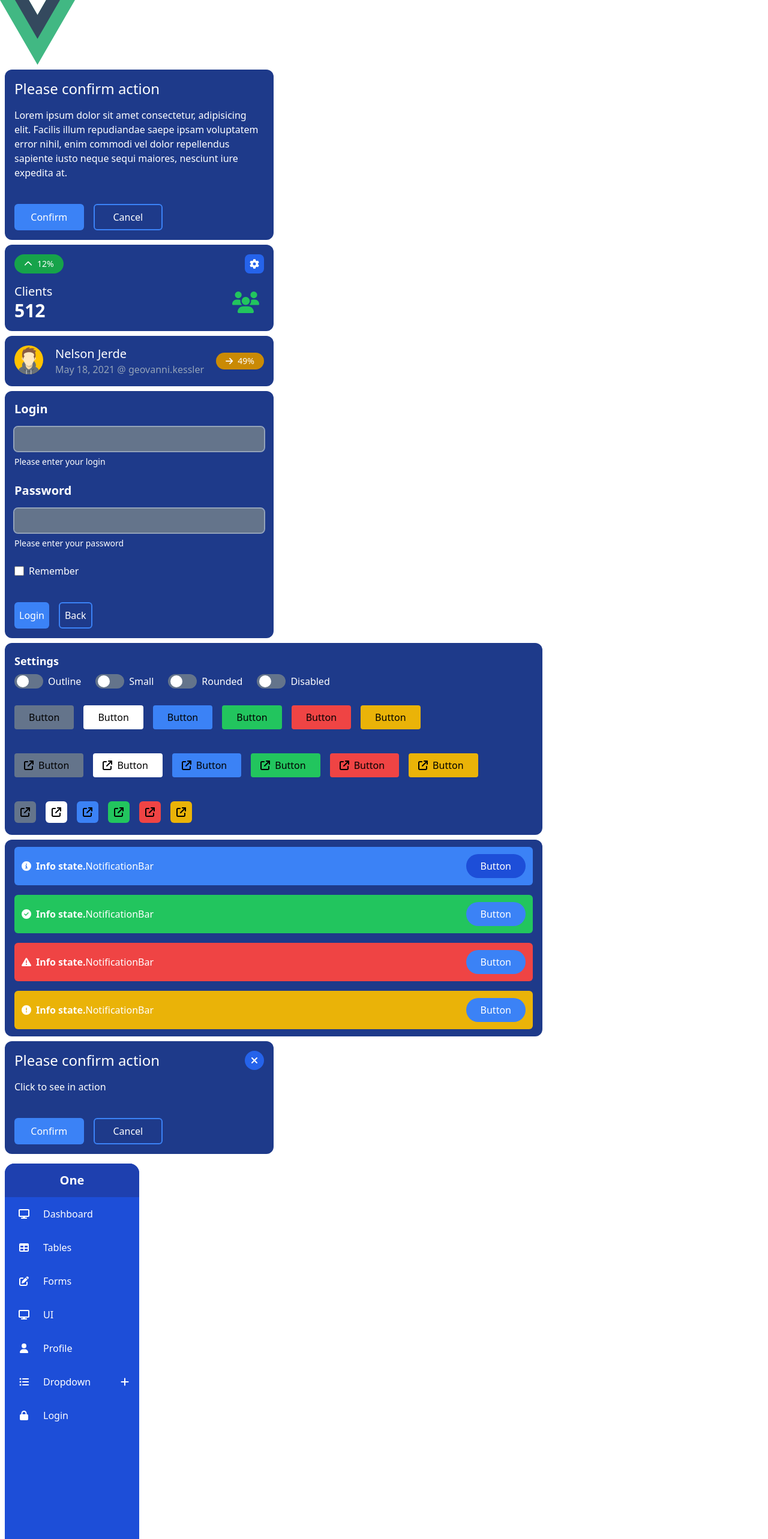
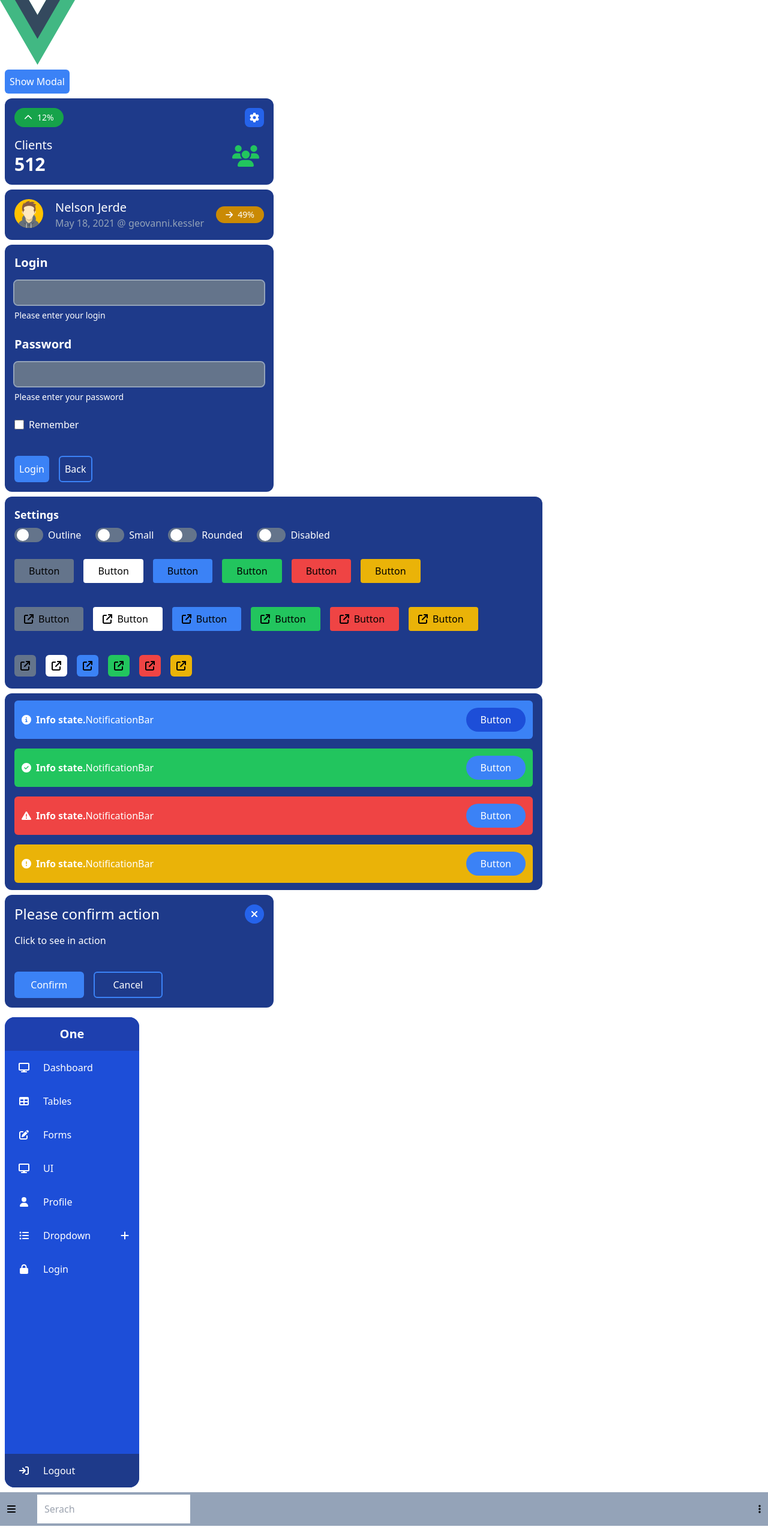
Before and after one commit to VillD/ProjectoERP, a Vue app: page / in a window 1280 px wide. Shown: the top 2566 px of the page at 60% size. After the commit the page ends 2544 px from the top, so only its background shows below. Built offline with nearby package versions, Linux system fonts and the light colour scheme.

Commit message:
modal terminado

```diff
--- a/src/App.vue
+++ b/src/App.vue
@@ -7,6 +7,7 @@ import ButtonView from "./views/ButtonView.vue";
 import NotificationView from "./views/NotificationView.vue";
 import ModaView from "./views/ModaView.vue";
 import AsideComponent from "./components/AsideComponent.vue";
+import NavComponent from "./components/NavComponent.vue";
 </script>
 
 <template>
@@ -29,5 +30,6 @@ import AsideComponent from "./components/AsideComponent.vue";
     <NotificationView />
     <ModaView />
     <AsideComponent />
+    <NavComponent />
   </div>
 </template>
--- a/src/components/NavComponent.vue
+++ b/src/components/NavComponent.vue
@@ -1,8 +1,30 @@
 <script setup></script>
 <template>
-  <nav>
-    <div>
-      <div></div>
+  <nav class="h-14 bg-slate-400">
+    <div class="flex">
+      <div class="flex items-center flex-1 h-14">
+        <div class="flex px-3">
+          <span>
+            <font-awesome-icon icon="fa-solid fa-bars" />
+          </span>
+        </div>
+        <div class="px-3 flex my-2 mx-3 items-center">
+          <div>
+            <input
+              class="border-gray-600 h-12 px-3 py-2 focus:outline-none"
+              placeholder="Serach"
+              type="search"
+            />
+          </div>
+        </div>
+      </div>
+      <div class="flex items-center flex-none h-14">
+        <div class="px-3">
+          <span>
+            <font-awesome-icon icon="fa-solid fa-ellipsis-vertical" />
+          </span>
+        </div>
+      </div>
     </div>
   </nav>
 </template>
--- a/src/main.js
+++ b/src/main.js
@@ -26,10 +26,14 @@ import { faPenToSquare } from "@fortawesome/free-solid-svg-icons";
 import { faTable } from "@fortawesome/free-solid-svg-icons";
 import { faPlus } from "@fortawesome/free-solid-svg-icons";
 import { faListUl } from "@fortawesome/free-solid-svg-icons";
+import { faBars } from "@fortawesome/free-solid-svg-icons";
+import { faEllipsisVertical } from "@fortawesome/free-solid-svg-icons";
 
 import { faLock } from "@fortawesome/free-solid-svg-icons";
 library.add(
   faUsers,
+  faEllipsisVertical,
+  faBars,
   faChevronUp,
   faGear,
   faMoneyBill1,
--- a/src/views/HomeView.vue
+++ b/src/views/HomeView.vue
@@ -1,26 +1,79 @@
 <script setup>
-import CardBasic from '../components/CardBasic.vue';
+import CardBasic from "../components/CardBasic.vue";
+import ButtonBasic from "../components/ButtonBasic.vue";
+import { ref } from "vue";
+
+const emit = defineEmits(["hideModal"]);
+
+const showModal = ref(false);
+// const handleButtonClick = () => {
+//   emit("hideModal");
+// };
+
+// let modal = ref(false)
+// const openModal = ({
+//   hidden: modal.value
+// });
 </script>
 
 <template>
-  <div class="m-2">
-    <CardBasic class="flex flex-col max-w-xs sm:max-w-md">
+  <div class="">
+    <div class="flex w-10/12 text-base mb-2 max-w-xs sm:max-w-md m-2">
+      <ButtonBasic>
+        <template #content>
+          <button
+            @click="showModal = true"
+            class="bg-blue-500 p-2 text-white rounded-md"
+            type="button"
+          >
+            Show Modal
+          </button>
+        </template>
+      </ButtonBasic>
+    </div>
+
+    <div
+      v-if="showModal"
+      @hideModal="showModal = false"
+      class="flex z-50 item-center flex-col justify-center fixed inset-0"
+    >
+      <div class="absolute inset-0 bg-slate-200 opacity-90"></div>
+
+      <CardBasic class="flex flex-col max-w-xs sm:max-w-md z-50 m-auto">
         <template #header>
-        <div class="text-2xl ">
+          <div class="text-2xl">
             <h1>Please confirm action</h1>
           </div>
         </template>
         <template #body>
-        <div class=" text-base pt-4 pb-10">
-          <p>Lorem ipsum dolor sit amet consectetur, adipisicing elit. Facilis illum repudiandae saepe ipsam voluptatem error nihil, enim commodi vel dolor repellendus sapiente iusto neque sequi maiores, nesciunt iure expedita at.</p>
+          <div class="text-base pt-4 pb-10">
+            <p>
+              Lorem ipsum dolor sit amet consectetur, adipisicing elit. Facilis
+              illum repudiandae saepe ipsam voluptatem error nihil, enim commodi
+              vel dolor repellendus sapiente iusto neque sequi maiores, nesciunt
+              iure expedita at.
+            </p>
           </div>
         </template>
         <template #footer>
           <div class="flex w-10/12 gap-4 text-base">
-          <button class="bg-blue-500 p-2 w-1/3 rounded-md" type="button">Confirm</button>
-          <button class=" border-blue-500 w-1/3 p-2 border-2 rounded-md" type="button">Cancel</button>
+            <button
+              @click="handleButtonClick"
+              class="bg-blue-500 p-2 w-1/3 rounded-md"
+              type="button"
+            >
+              Confirm
+            </button>
+            <button
+              class="border-blue-500 w-1/3 p-2 border-2 rounded-md"
+              type="button"
+              @click="showModal = false"
+            >
+              Cancel
+            </button>
           </div>
         </template>
       </CardBasic>
     </div>
+  </div>
 </template>
```
Also changed, not shown: src/components/AsideComponent.vue (+0 -30 lines). Lines whose indentation alone changed are shown as unchanged.
